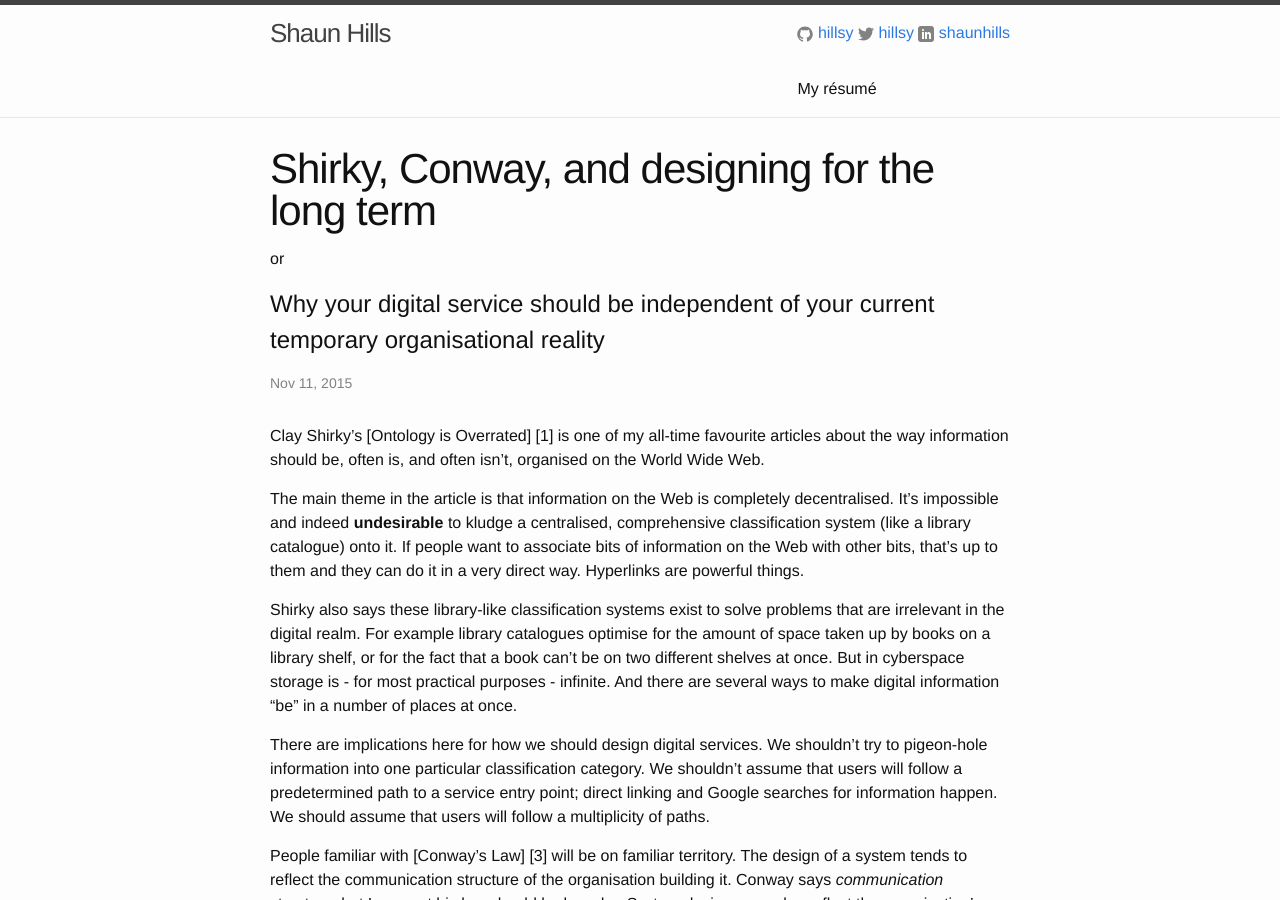
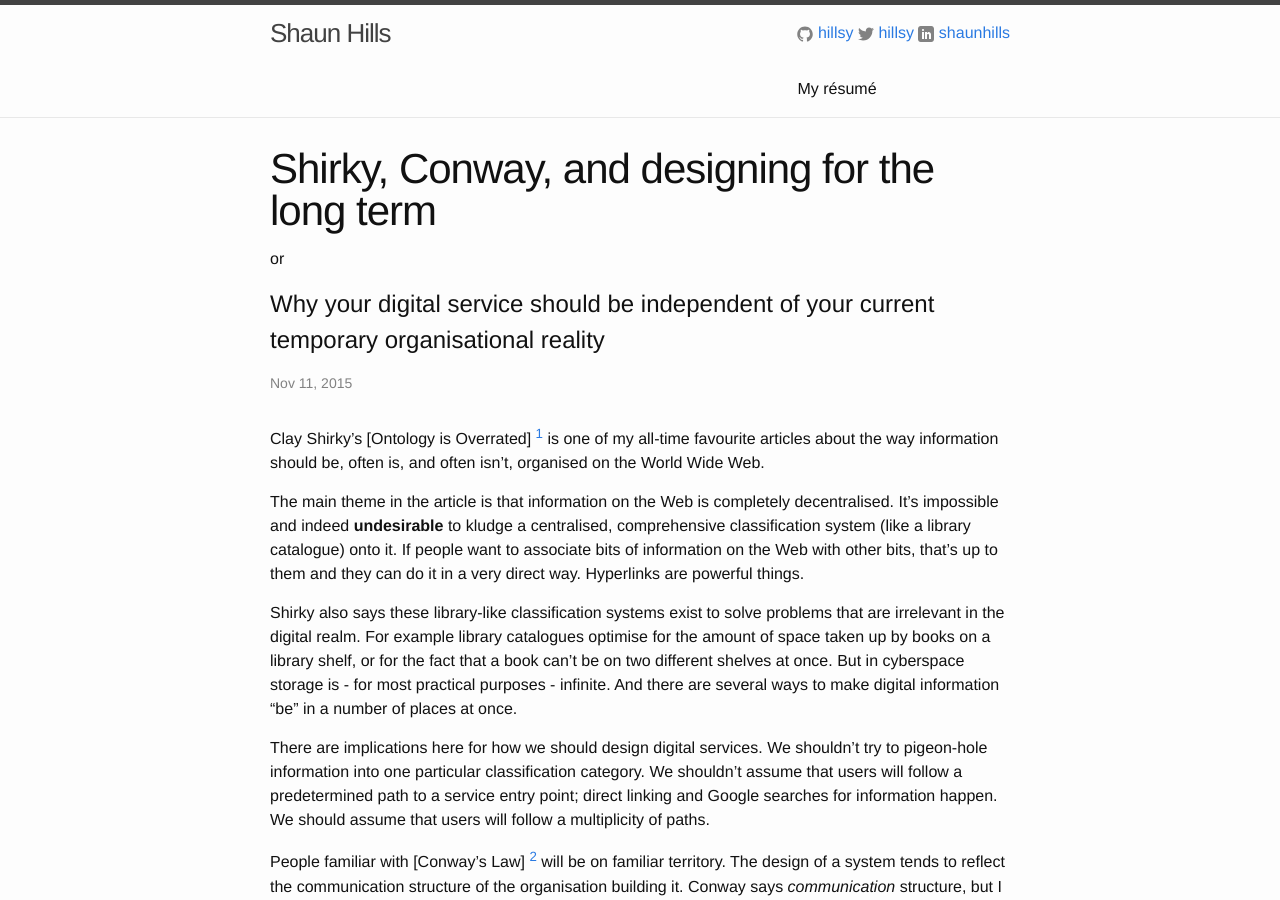
Before and after one commit to hillsy/hillsy.github.io, a Jekyll site: the page built from _posts/2015-11-11-conway-shirky-long-term-services.md, in a window 1280 px wide and 900 px high. Built offline with Jekyll 4.4.1, drawn with Linux system fonts in a browser that asks for light colours; nearby versions of some CDN libraries; comment, search, counter and statistics services are not loaded; some of the changed text lies outside the part shown.

Commit message:
Updating footnotes

```diff
--- a/_posts/2015-11-11-conway-shirky-long-term-services.md
+++ b/_posts/2015-11-11-conway-shirky-long-term-services.md
@@ -7,7 +7,7 @@
 comments:   true
 ---
 
-Clay Shirky's [Ontology is Overrated] [1] is one of my all-time favourite articles about the way information should be, often is, and often isn't, organised on the World Wide Web.
+Clay Shirky's [Ontology is Overrated] [^1] is one of my all-time favourite articles about the way information should be, often is, and often isn't, organised on the World Wide Web.
 
 The main theme in the article is that information on the Web is completely decentralised. It's impossible and indeed **undesirable** to kludge a centralised, comprehensive classification system (like a library catalogue) onto it. If people want to associate bits of information on the Web with other bits, that's up to them and they can do it in a very direct way. Hyperlinks are powerful things.
 
@@ -15,7 +15,7 @@
 
 There are implications here for how we should design digital services. We shouldn't try to pigeon-hole information into one particular classification category. We shouldn't assume that users will follow a predetermined path to a service entry point; direct linking and Google searches for information happen. We should assume that users will follow a multiplicity of paths.
 
-People familiar with [Conway's Law] [3] will be on familiar territory. The design of a system tends to reflect the communication structure of the organisation building it. Conway says *communication* structure, but I suspect his law should be broader. System designs can also reflect the organisation's *theoretical* (on paper) structure, even if that's not how it is in reality. They can also reflect constrained collective thinking - and here's the tie-in with Shirky - about classification and hierarchy. "Thing A is the domain of department B, so that's where it goes in the UI".
+People familiar with [Conway's Law] [^2] will be on familiar territory. The design of a system tends to reflect the communication structure of the organisation building it. Conway says *communication* structure, but I suspect his law should be broader. System designs can also reflect the organisation's *theoretical* (on paper) structure, even if that's not how it is in reality. They can also reflect constrained collective thinking - and here's the tie-in with Shirky - about classification and hierarchy. "Thing A is the domain of department B, so that's where it goes in the UI".
 
 Hands up if you've ever worked on or used a website or application that falls into these traps. OK, hands down, thanks. Service designers, please stop doing this.
 
@@ -37,8 +37,6 @@
 
 So, back to Clay's example of classifying a book about "Dresden" into "East Germany". Substitute "important digital service" for "city", "organisation" for "country" and "bureaucratic construct" for "social fiction". It's pretty easy to see why we should be careful about tying digital services too closely to the organisational/political structure *du jour*.
 
-[1] http://www.shirky.com/writings/ontology_overrated.html "Ontology is Overrated: Categories, Links, and Tags"
+[^1]: http://www.shirky.com/writings/ontology_overrated.html "Ontology is Overrated: Categories, Links, and Tags"
 
-[2] http://yahoo.tumblr.com/post/98474044364/progress-report-continued-product-focus "Apparently Yahoo Directory was finally shut down last year"
-
-[3] http://www.melconway.com/Home/Conways_Law.html         "Conway's Law"
+[^2]: http://www.melconway.com/Home/Conways_Law.html         "Conway's Law"
```
